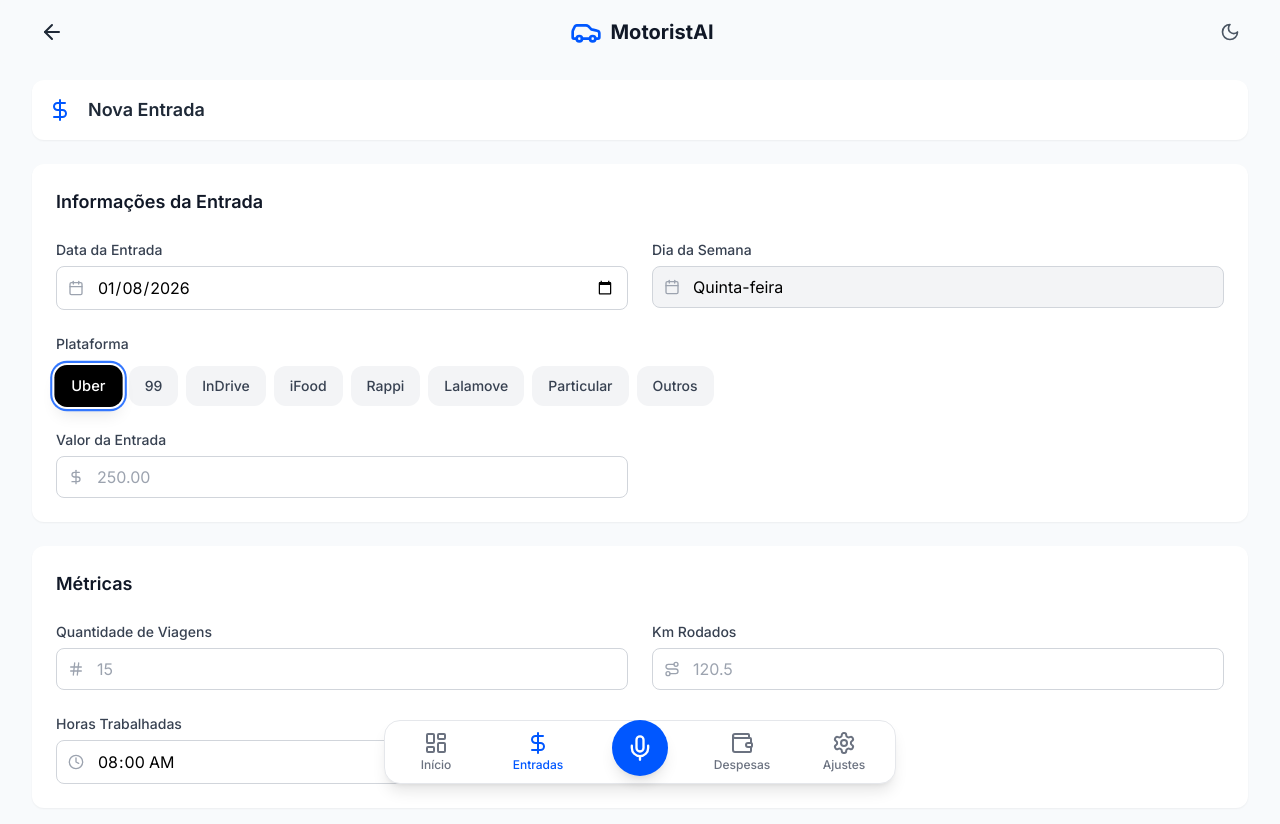
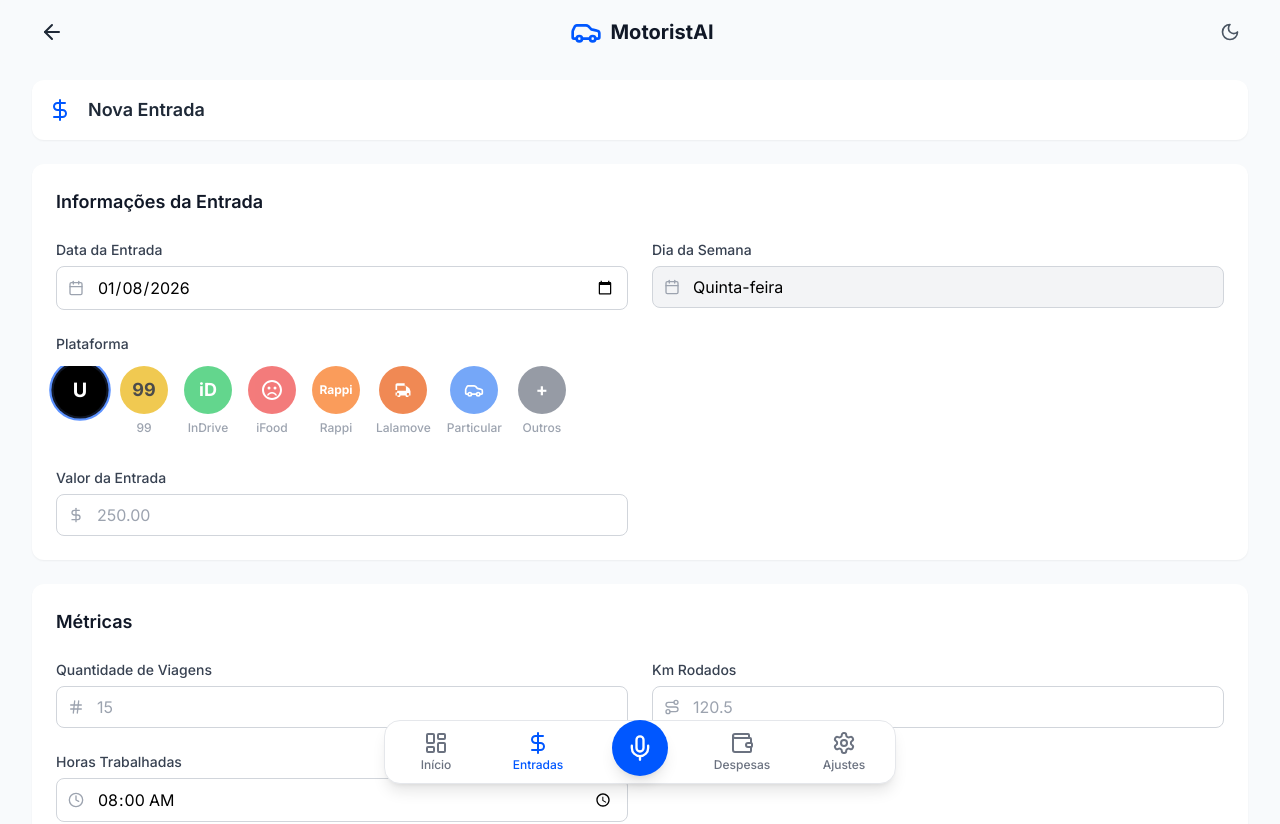
Before and after one commit to EuAleCorrea/MotoristAI, a React (Vite) app: page /entradas/nova in a window 1280 px wide. Shown: the top 824 px of the page. Built offline with nearby package versions, Linux system fonts and the light colour scheme.

Commit message:
feat: Replace platform selector buttons with circular icons in horizontal scroll layout

```diff
--- a/src/components/forms/PlatformSelector.tsx
+++ b/src/components/forms/PlatformSelector.tsx
@@ -1,22 +1,79 @@
 import React from 'react';
+import { Car } from 'lucide-react';
 
 interface Platform {
     id: string;
     name: string;
-    color: string;
     bgColor: string;
-    textColor: string;
+    icon: React.ReactNode;
 }
 
+// SVG icons for each platform
+const UberIcon = () => (
+    <svg viewBox="0 0 24 24" className="w-6 h-6" fill="white">
+        <path d="M12 2C6.48 2 2 6.48 2 12s4.48 10 10 10 10-4.48 10-10S17.52 2 12 2zm0 3c.55 0 1 .45 1 1v6c0 .55-.45 1-1 1s-1-.45-1-1V6c0-.55.45-1 1-1zm0 10c-.55 0-1-.45-1-1s.45-1 1-1 1 .45 1 1-.45 1-1 1z" />
+    </svg>
+);
+
 const PLATFORMS: Platform[] = [
-    { id: 'Uber', name: 'Uber', color: 'border-black', bgColor: 'bg-black', textColor: 'text-white' },
-    { id: '99', name: '99', color: 'border-yellow-500', bgColor: 'bg-yellow-500', textColor: 'text-black' },
-    { id: 'inDrive', name: 'InDrive', color: 'border-green-500', bgColor: 'bg-green-500', textColor: 'text-white' },
-    { id: 'iFood', name: 'iFood', color: 'border-red-500', bgColor: 'bg-red-500', textColor: 'text-white' },
-    { id: 'Rappi', name: 'Rappi', color: 'border-orange-500', bgColor: 'bg-orange-500', textColor: 'text-white' },
-    { id: 'Lalamove', name: 'Lalamove', color: 'border-orange-600', bgColor: 'bg-orange-600', textColor: 'text-white' },
-    { id: 'Particular', name: 'Particular', color: 'border-blue-500', bgColor: 'bg-blue-500', textColor: 'text-white' },
-    { id: 'Outros', name: 'Outros', color: 'border-gray-500', bgColor: 'bg-gray-500', textColor: 'text-white' },
+    {
+        id: 'Uber',
+        name: 'Uber',
+        bgColor: 'bg-black',
+        icon: <span className="text-white font-bold text-lg">U</span>
+    },
+    {
+        id: '99',
+        name: '99',
+        bgColor: 'bg-yellow-500',
+        icon: <span className="text-black font-bold text-lg">99</span>
+    },
+    {
+        id: 'inDrive',
+        name: 'InDrive',
+        bgColor: 'bg-green-500',
+        icon: <span className="text-white font-bold text-lg">iD</span>
+    },
+    {
+        id: 'iFood',
+        name: 'iFood',
+        bgColor: 'bg-red-500',
+        icon: (
+            <svg viewBox="0 0 24 24" className="w-6 h-6" fill="white">
+                <circle cx="9" cy="10" r="1.5" />
+                <circle cx="15" cy="10" r="1.5" />
+                <path d="M12 2C6.48 2 2 6.48 2 12s4.48 10 10 10 10-4.48 10-10S17.52 2 12 2zm0 18c-4.41 0-8-3.59-8-8s3.59-8 8-8 8 3.59 8 8-3.59 8-8 8zm0-6c-2.33 0-4.32 1.45-5.12 3.5h1.67c.69-1.19 1.97-2 3.45-2s2.75.81 3.45 2h1.67c-.8-2.05-2.79-3.5-5.12-3.5z" />
+            </svg>
+        )
+    },
+    {
+        id: 'Rappi',
+        name: 'Rappi',
+        bgColor: 'bg-orange-500',
+        icon: <span className="text-white font-bold text-xs">Rappi</span>
+    },
+    {
+        id: 'Lalamove',
+        name: 'Lalamove',
+        bgColor: 'bg-orange-600',
+        icon: (
+            <svg viewBox="0 0 24 24" className="w-5 h-5" fill="white">
+                <path d="M18 18.5c.83 0 1.5-.67 1.5-1.5s-.67-1.5-1.5-1.5-1.5.67-1.5 1.5.67 1.5 1.5 1.5zM19.5 9.5l1.5 4v5h-2c0 1.1-.9 2-2 2s-2-.9-2-2H9c0 1.1-.9 2-2 2s-2-.9-2-2H3v-3.5h2V12H3V6c0-1.1.9-2 2-2h9v3.5h2.5l3 2.5zM6 18.5c.83 0 1.5-.67 1.5-1.5s-.67-1.5-1.5-1.5-1.5.67-1.5 1.5.67 1.5 1.5 1.5zM15.5 9.5V7H5v6h10.5V9.5z" />
+            </svg>
+        )
+    },
+    {
+        id: 'Particular',
+        name: 'Particular',
+        bgColor: 'bg-blue-500',
+        icon: <Car className="w-5 h-5 text-white" />
+    },
+    {
+        id: 'Outros',
+        name: 'Outros',
+        bgColor: 'bg-gray-500',
+        icon: <span className="text-white font-bold text-lg">+</span>
+    },
 ];
 
 interface PlatformSelectorProps {
@@ -31,7 +88,8 @@
             <label className="block text-sm font-medium text-gray-700 dark:text-gray-300 mb-3">
                 {label}
             </label>
-            <div className="flex flex-wrap gap-2">
+            {/* Horizontal scrollable container */}
+            <div className="flex gap-4 overflow-x-auto pb-2 scrollbar-hide -mx-2 px-2">
                 {PLATFORMS.map((platform) => {
                     const isSelected = value === platform.id;
                     return (
@@ -39,15 +97,26 @@
                             key={platform.id}
                             type="button"
                             onClick={() => onChange(platform.id)}
-                            className={`
-                px-4 py-2.5 rounded-xl font-medium text-sm transition-all duration-200
-                ${isSelected
-                                    ? `${platform.bgColor} ${platform.textColor} ring-2 ring-offset-2 ring-offset-white dark:ring-offset-gray-800 ring-primary-500 shadow-lg scale-105`
-                                    : 'bg-gray-100 dark:bg-gray-700 text-gray-700 dark:text-gray-300 hover:bg-gray-200 dark:hover:bg-gray-600'
-                                }
-              `}
+                            className="flex flex-col items-center gap-1.5 flex-shrink-0"
                         >
-                            {platform.name}
+                            {/* Circle icon */}
+                            <div
+                                className={`
+                  w-12 h-12 rounded-full flex items-center justify-center transition-all duration-200
+                  ${platform.bgColor}
+                  ${isSelected
+                                        ? 'ring-2 ring-offset-2 ring-offset-gray-900 ring-primary-400 scale-110'
+                                        : 'opacity-70 hover:opacity-100'
+                                    }
+                `}
+                            >
+                                {platform.icon}
+                            </div>
+                            {/* Label */}
+                            <span className={`text-xs font-medium transition-colors ${isSelected ? 'text-white' : 'text-gray-400'
+                                }`}>
+                                {platform.name}
+                            </span>
                         </button>
                     );
                 })}
```
Also changed, not shown: 6 other files (tests, documents, lock files or other folders).
